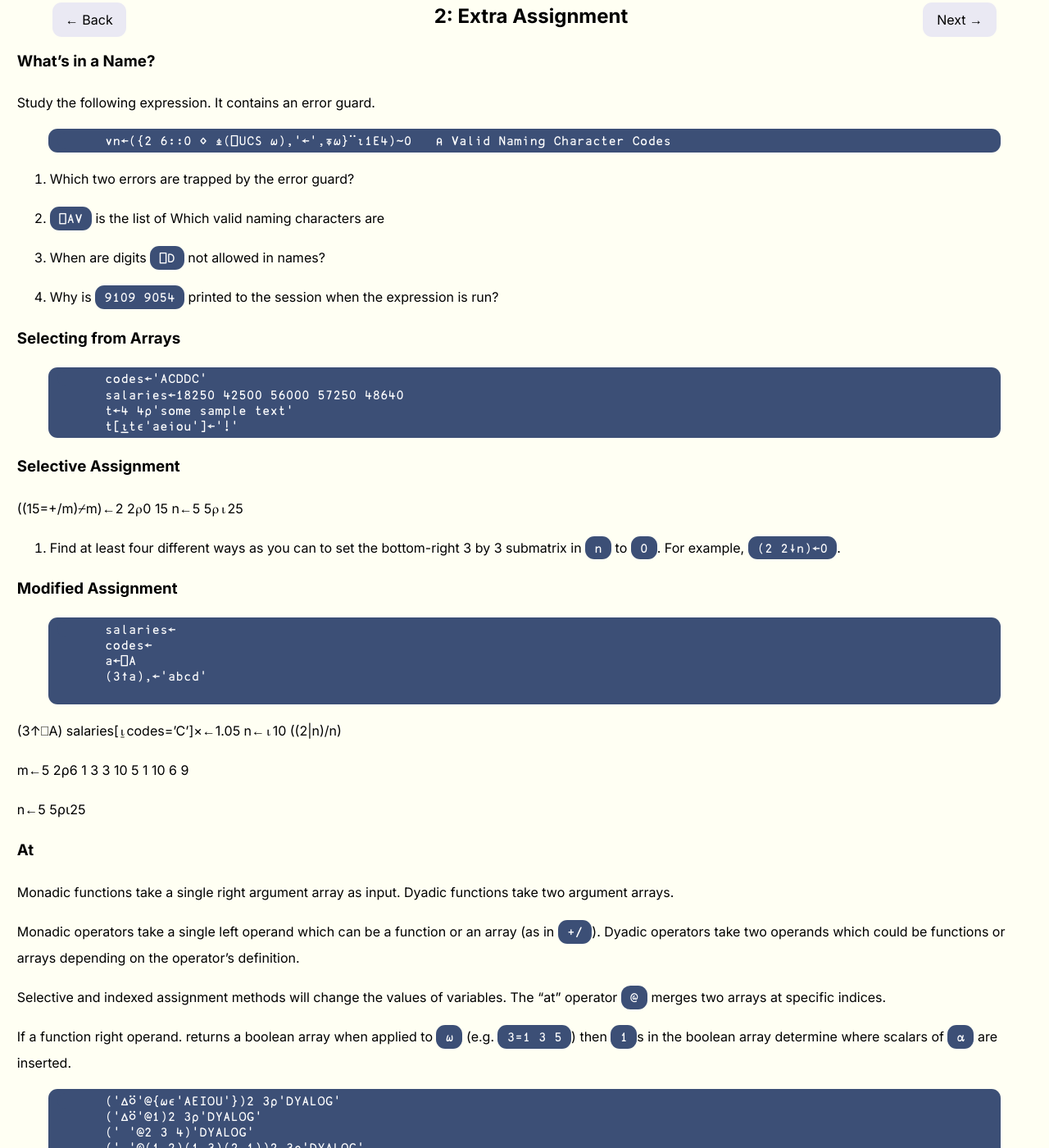
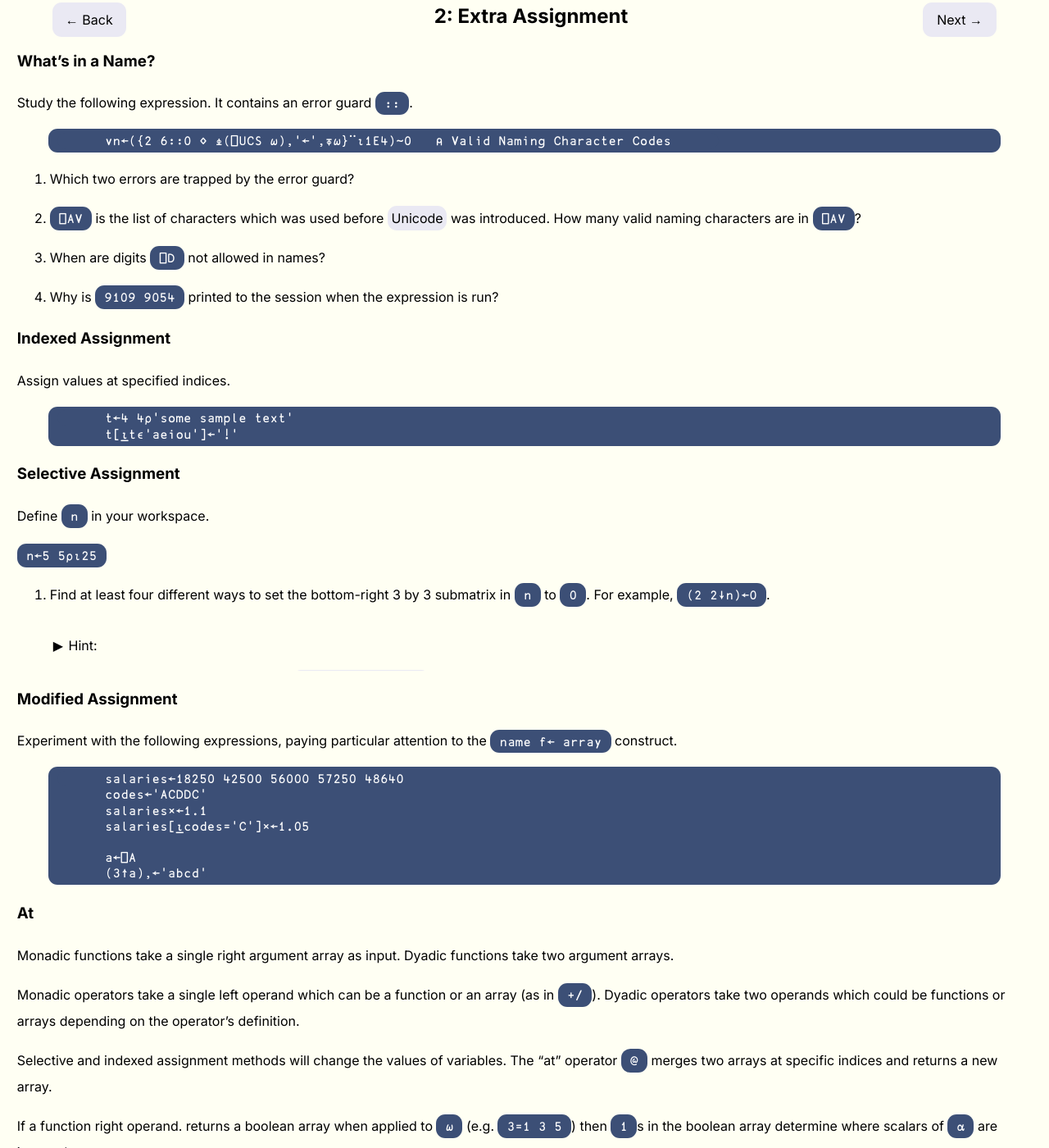
Before and after one commit to rikedyp/APLWorkshop, a Jekyll site: the page built from course/day2/2.md, in a window 1280 px wide and 1400 px high. Shown: the whole window at 82% size. Built offline with Jekyll 4.4.1, drawn with Linux system fonts in a browser that asks for light colours; nearby versions of some CDN libraries; some of the changed text lies outside the part shown.

Commit message:
extra assignment

````diff
--- a/course/day2/2.md
+++ b/course/day2/2.md
@@ -7,7 +7,7 @@ next: /course/day2/tools
 
 ### What's in a Name?
 
-Study the following expression. It contains an error guard.
+Study the following expression. It contains an error guard `::`.
 
 ```APL
       vn←({2 6::0 ⋄ ⍎(⎕UCS ⍵),'←',⍕⍵}¨⍳1E4)~0   ⍝ Valid Naming Character Codes
@@ -15,55 +15,50 @@ Study the following expression. It contains an error guard.
 
 1. Which two errors are trapped by the error guard?
 
-1. `⎕AV` is the list of
-   Which valid naming characters are
+1. `⎕AV` is the list of characters which was used before [Unicode]() was introduced.
+   How many valid naming characters are in `⎕AV`?
 
 1. When are digits `⎕D` not allowed in names?
 
 1. Why is `9109 9054` printed to the session when the expression is run?
 
-### Selecting from Arrays
+### Indexed Assignment
+Assign values at specified indices.
 
 ```APL
-      codes←'ACDDC'
-      salaries←18250 42500 56000 57250 48640
       t←4 4⍴'some sample text'
       t[⍸t∊'aeiou']←'!'
 ```
 
 ### Selective Assignment
+Define `n` in your workspace.
 
-((15=+/m)⌿m)←2 2⍴0 15
-n←5 5⍴⍳25
+`n←5 5⍴⍳25`
 
-1. Find at least four different ways as you can to set the bottom-right 3 by 3 submatrix in `n` to `0`.
-   For example, `(2 2↓n)←0`.
+1. Find at least four different ways to set the bottom-right 3 by 3 submatrix in `n` to `0`.
+    For example, `(2 2↓n)←0`.
+
+    {% include hint.html id="selectassign" content="See which primitives may be used in a <a href='http://help.dyalog.com/18.0/#Language/Primitive%20Functions/Assignment%20Selective.htm?Highlight=selective%20assignment'>selective assignment</a>" %}
 
 ### Modified Assignment
+Experiment with the following expressions, paying particular attention to the `name f← array` construct.
 
 ```APL
-      salaries←
-      codes←
+      salaries←18250 42500 56000 57250 48640
+      codes←'ACDDC'
+      salaries×←1.1
+      salaries[⍸codes='C']×←1.05
+
       a←⎕A
       (3↑a),←'abcd'
-
 ```
-(3↑⎕A)
-salaries[⍸codes='C']×←1.05
-n←⍳10
-((2|n)/n)
-
-m←5 2⍴6 1 3 3 10 5 1 10 6 9
-
-n←5 5⍴⍳25
 
 ### At
-
 Monadic functions take a single right argument array as input. Dyadic functions take two argument arrays.
 
 Monadic operators take a single left operand which can be a function or an array (as in `+/`). Dyadic operators take two operands which could be functions or arrays depending on the operator's definition.
 
-Selective and indexed assignment methods will change the values of variables. The "at" operator `@` merges two arrays at specific indices.
+Selective and indexed assignment methods will change the values of variables. The "at" operator `@` merges two arrays at specific indices and returns a new array.
 
 If a function right operand. returns a boolean array when applied to `⍵` (e.g. `3=1 3 5`) then `1`s in the boolean array determine where scalars of `⍺` are inserted.
 
@@ -74,14 +69,18 @@ If a function right operand. returns a boolean array when applied to `⍵` (e.g.
       (' '@(1 2)(1 3)(2 1))2 3⍴'DYALOG'
 ```
 
-Generally, the left operand to `@` is
+Generally, the left operand to `@` is a function applied to scalars in `⍵` specified by the right operand.
 
 ```APL
       {1↓(1∘⎕C@{¯1⌽' '=⍵})' ',⍵}'my excellent heading'
 ```
 
 ### Strand Assignment
+[*Distributed assignment*]() or *strand assignment* allows multiple names to be defined using a single assignment arrow `←`.
 
 ```APL
       (max min avg)←{(⌈⌿⍵)(⌊⌿⍵)((+⌿÷≢)⍵)}3 1 4 1 5
 ```
+
+1. `nest←('A'(1 2 3))(3 3⍴⍳9)`
+    Assign items in `nest` to the three variables `s←'A'` `v←1 2 3` and `m←3 3⍴⍳9` using a single assignment arrow.
````
